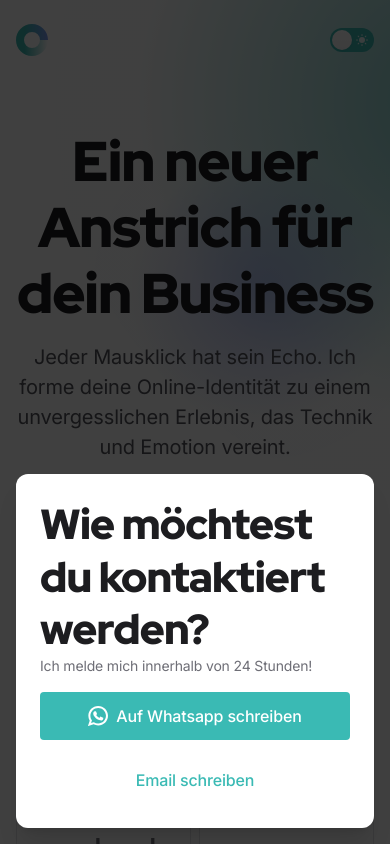
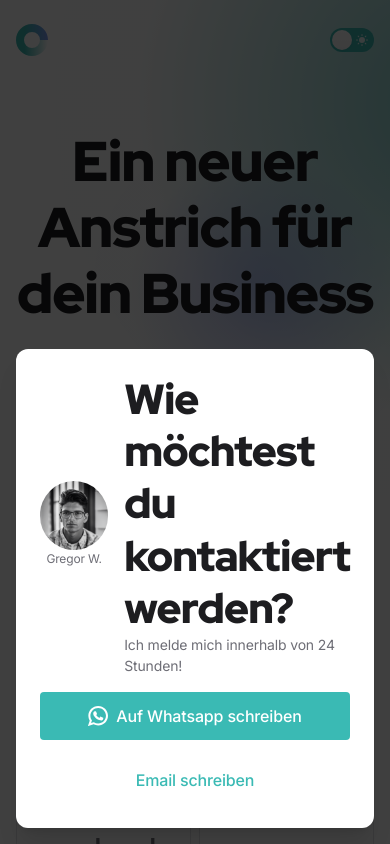
Before and after one commit to grexecution/thegreg-website, a Next.js app: page / in a window 390 px wide. Both pictures are taken after a click on the button "Kontakt aufnehmen". Shown: the top 844 px of the page. Built offline with nearby package versions, Linux system fonts and the light colour scheme; no server answers.

Commit message:
Contact Button modal adaption

```diff
--- a/components/contactModal.tsx
+++ b/components/contactModal.tsx
@@ -5,6 +5,8 @@
 import Image from "next/image";
 import MessageIcon from '@/public/images/logos/messageIcon.svg'
 import WhatsappIcon from "@/public/images/logos/whatsapp.svg";
+import TestimonialImage01 from '@/public/images/team-greg.png'
+
 
 export default function MyModal() {
     let [isOpen, setIsOpen] = useState(false)
@@ -64,7 +66,15 @@
                                 leaveTo="opacity-0 scale-95"
                             >
                                 <Dialog.Panel className="w-full max-w-md transform overflow-hidden rounded-xl bg-white p-6 text-left align-middle shadow-xl transition-all">
-                                    <h2 className="h2 text-2xl lg:text2xl mb-0 font-red-hat-display font-black text-gray-900">
+                                    <div className="flex gap-4 items-center">
+                                        <div className="relative flex flex-col w-3/12 items-center">
+                                            <Image className="rounded-full" src={TestimonialImage01} width={80} height={80} alt="Testimonial 01" />
+                                            <p className="text-xs text-gray-500 text-center">
+                                                Gregor W.
+                                            </p>
+                                        </div>
+                                        <div className="w-9/12">
+                                            <h2 className="h2 text-[22px] lg:text-2xl mb-0 font-red-hat-display font-black text-gray-900">
                                                 Wie möchtest du kontaktiert werden?
                                             </h2>
                                             <div className="mt-0">
@@ -72,6 +82,9 @@
                                                     Ich melde mich innerhalb von 24 Stunden!
                                                 </p>
                                             </div>
+                                        </div>
+                                    </div>
+
 
                                     <div className="mt-4 flex flex-col gap-4">
                                         <button
```
Also changed, not shown: public/images/team-greg.png (added). Lines whose indentation alone changed are shown as unchanged.
